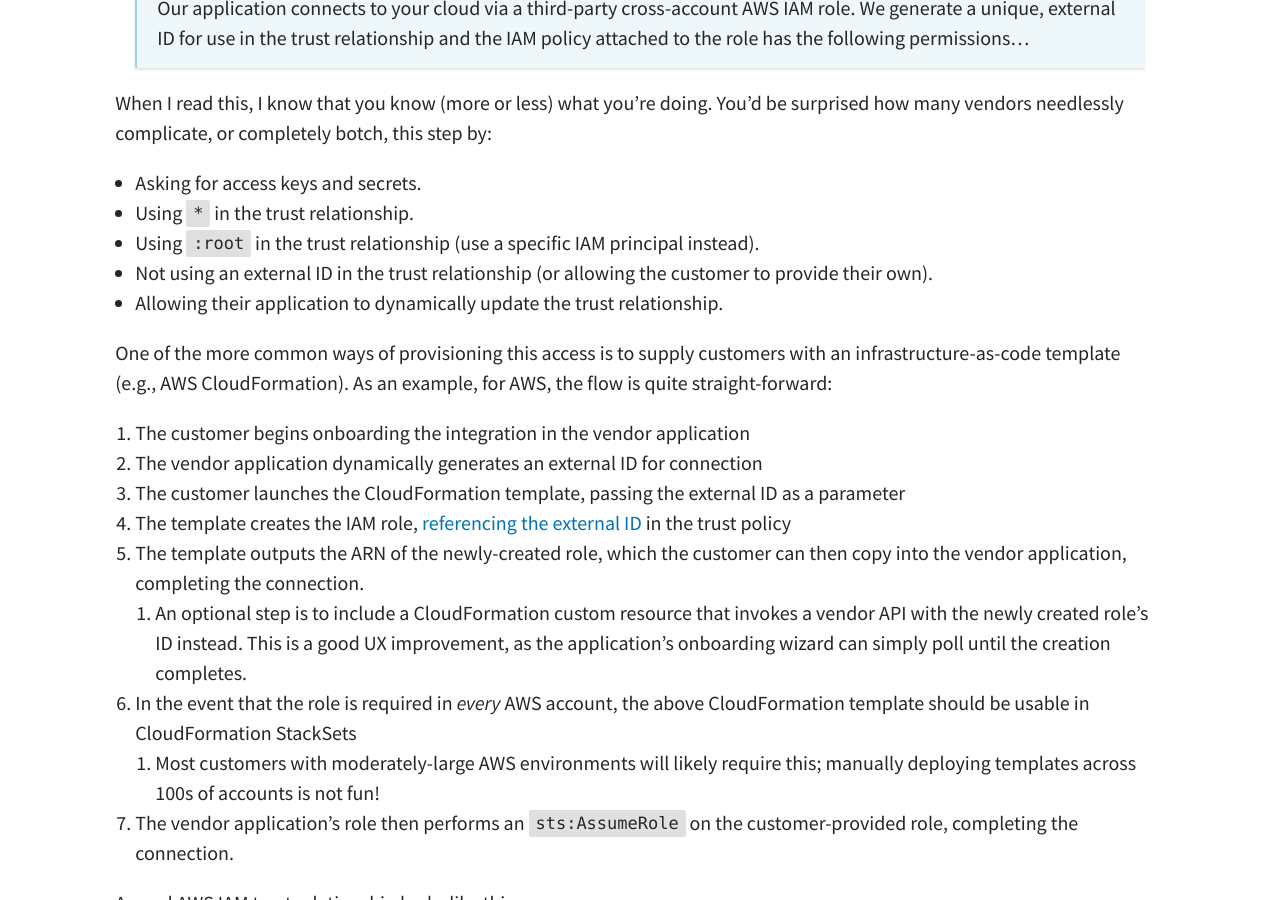
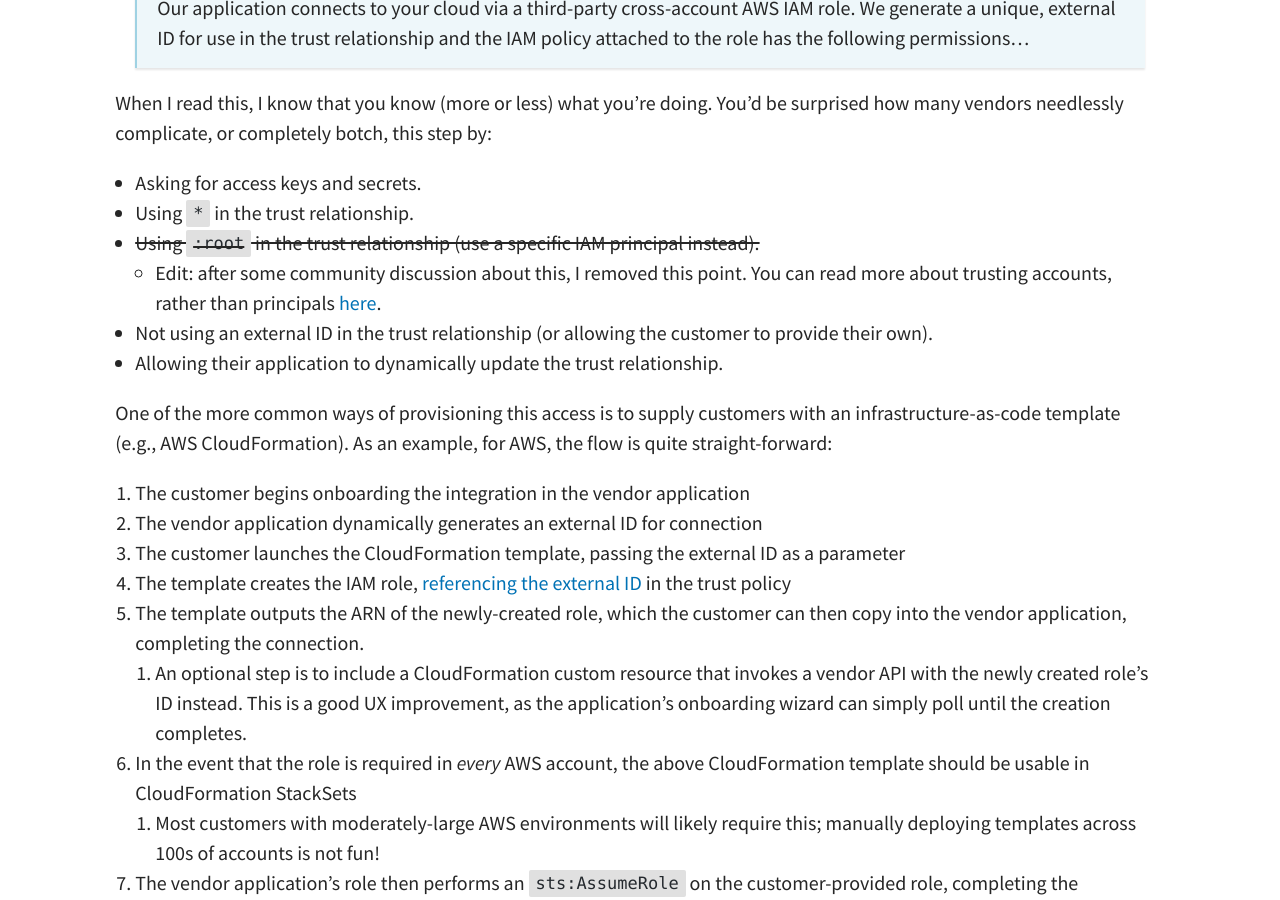
Before and after one commit to wut-dev/blog, a Jekyll site: the page built from _posts/2024-08-14-vendor-cloud-security.md, in a window 1280 px wide and 900 px high, scrolled down 4292 px. Built offline with Jekyll 4.4.1, drawn with Linux system fonts in a browser that asks for light colours.

Commit message:
trust update

```diff
--- a/_posts/2024-08-14-vendor-cloud-security.md
+++ b/_posts/2024-08-14-vendor-cloud-security.md
@@ -107,7 +107,8 @@
 When I read this, I know that you know (more or less) what you're doing. You'd be surprised how many vendors needlessly complicate, or completely botch, this step by:
 * Asking for access keys and secrets.
 * Using `*` in the trust relationship.
-* Using `:root` in the trust relationship (use a specific IAM principal instead).
+* ~~Using `:root` in the trust relationship (use a specific IAM principal instead).~~
+    * Edit: after some community discussion about this, I removed this point. You can read more about trusting accounts, rather than principals [here](https://ben11kehoe.medium.com/cross-account-role-trust-policies-should-trust-aws-accounts-not-roles-32737dfeaa03).
 * Not using an external ID in the trust relationship (or allowing the customer to provide their own).
 * Allowing their application to dynamically update the trust relationship.
 
```
